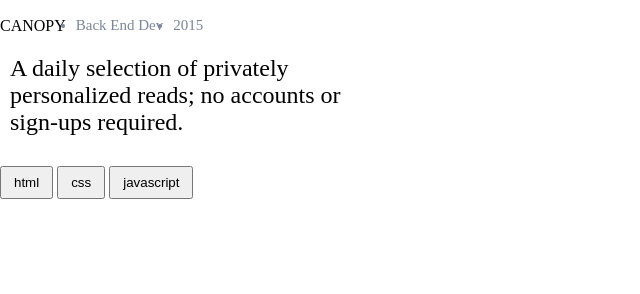
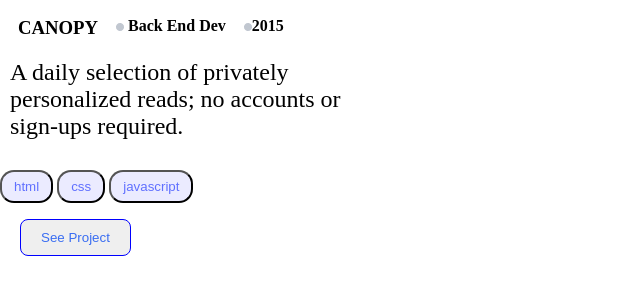
Before and after one commit to roshan-bajgain/Mobile-main, a website: page index.html in a window 1280 px wide. Shown: the part 384-678 px from the top of the page, without its empty margins (0-640 px from the left). Drawn offline with Linux system fonts and the light colour scheme.

Commit message:
Add css and html tag

```diff
--- a/index.html
+++ b/index.html
@@ -11,12 +11,11 @@
   <img class="img1" src="background.png" alt="Picture of front side">
   <Section>
     <h1>Tonic</h1>
-    <div>
-      <ul>
-        <span>CANOPY</span>
-        <li>Back End Dev</li>
-        <li class="num">2015</li>
-      </ul>
+    <div class="tag">
+      <h3>CANOPY</h3>
+      <h4><img src="Counter.png"> Back End Dev</h4>
+      <h4><img src="Counter.png">2015</h4>
+    </div>
       <p class="para">
         A daily selection of privately <br>personalized reads; no accounts or <br>sign-ups required.
       </p>
@@ -25,7 +24,7 @@
         <button class="btn2" type="button">css</button>
         <button class="btn3" type="button">javascript</button>
       </div>
-   </div>
+      <button class="btn4" type="button">See Project</button>
   </Section>
 </body>
 </html>
--- a/style.css
+++ b/style.css
@@ -14,21 +14,17 @@
   margin-top: 20px;
 }
 
-ul {
-  display: flex;
+h3 {
+  margin-left: 18px;
   margin-top: 20px;
 }
-
-li {
-  margin-left: 10px;
-  font-size: 15px;
-  color: #7A869A;
+h4 {
+  margin-top: 20px;
+  margin-left: 18px;
 }
 
-ol {
-    margin-left: 10px;
-    color: #344563;
-    font-size: 17px;
+.tag {
+  display: flex;
 }
 
 .num {
@@ -52,14 +48,32 @@
 .btn1 {
   margin-top: 10px;
   padding: 7px 12px;
+  background-color: #EBEBFF;
+  border-radius: 14px;
+  color: #6070FF;
 }
 
 .btn2 {
   margin-top: 10px;
   padding: 7px 12px;
+  background-color: #EBEBFF;
+  border-radius: 14px;
+  color: #6070FF;
 }
 
 .btn3 {
   margin-top: 10px;
   padding: 7px 12px;
+  background-color: #EBEBFF;
+  border-radius: 14px;
+  color: #6070FF;
 }
+
+.btn4 {
+  padding: 10px 20px;
+  color: #396DF2;
+  margin-top: 16px;
+  margin-left: 20px;
+  border: 1px solid blue;
+  border-radius: 8px;
+}
```
Also changed, not shown: Counter.png (added).
